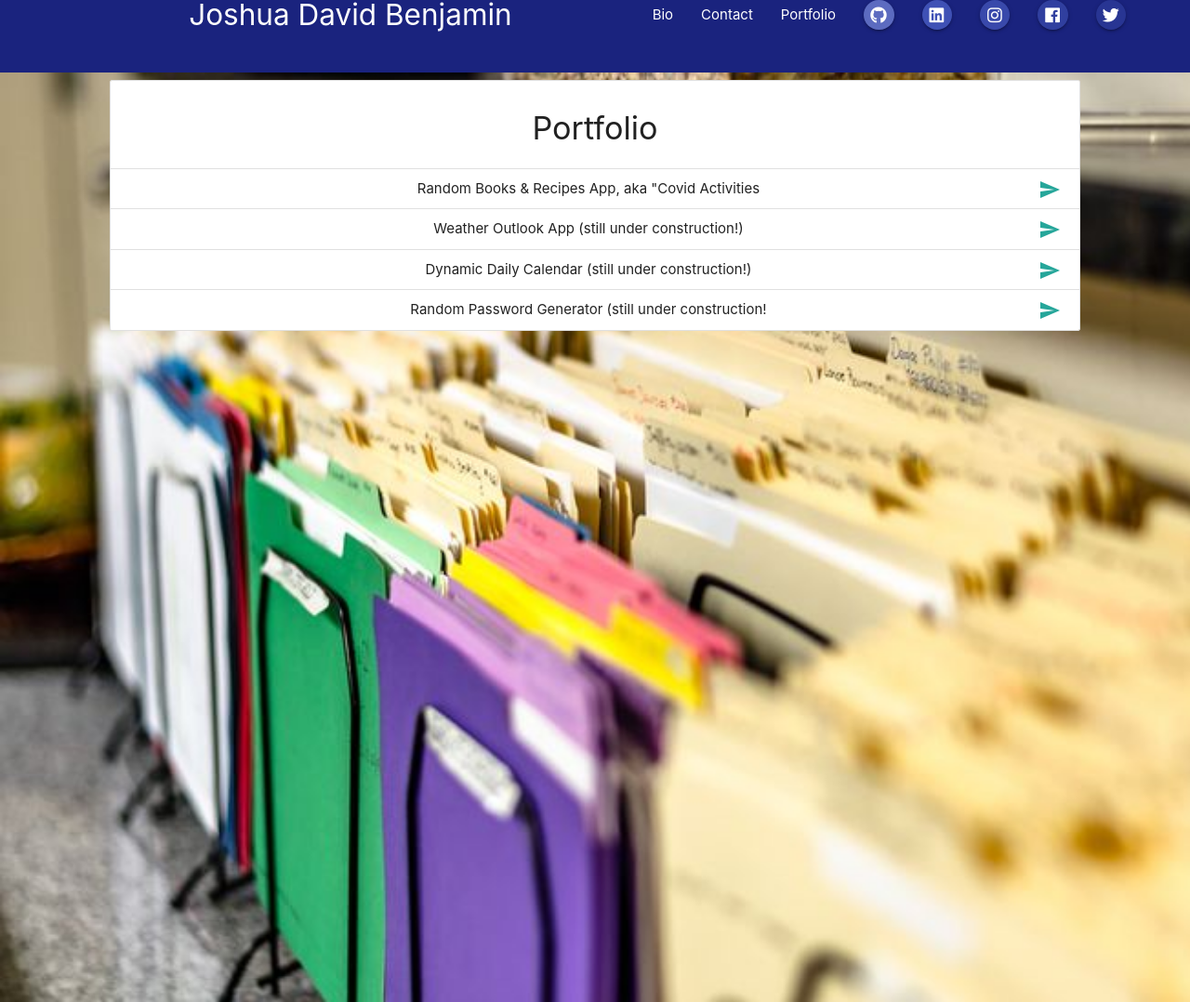
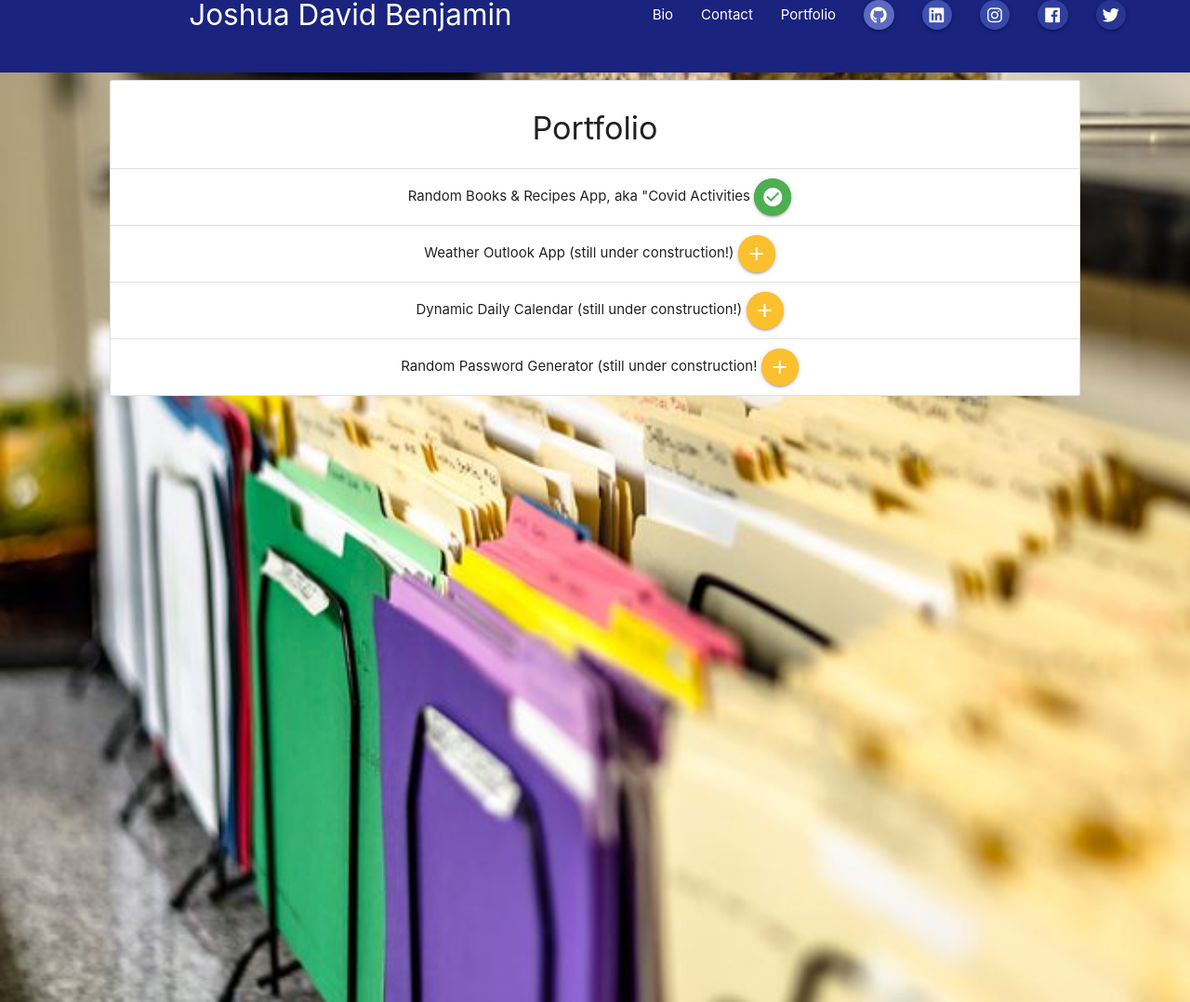
Before and after one commit to jbenj-upenn/personal-profile-v2020, a plain HTML site: page portfolio.html in a window 1280 px wide. Shown: the whole page at 93% size. Drawn offline with nearby package versions, Linux system fonts and the light colour scheme.

Commit message:
further formatting of portfolio to clarify which projects I consider to be under-construction/in-progress, and those that I'm happy with

```diff
--- a/portfolio.html
+++ b/portfolio.html
@@ -115,24 +115,34 @@
                         <h4>Portfolio</h4>
                     </li>
                     <li class="collection-item">
-                        <div>Random Books & Recipes App, aka "Covid Activities<a
-                                href="https://jbenj-upenn.github.io/CovidActivities/" class="secondary-content"><i
-                                    class="material-icons">send</i></a></div>
+                        <div>Random Books & Recipes App, aka "Covid Activities
+                                <a href="https://jbenj-upenn.github.io/CovidActivities/" class="btn-floating green pulse">
+                                    <i class="material-icons ">check_circle</i>
+                                </a>
+                            </a>
+                        </div>
                     </li>
                     <li class="collection-item">
-                        <div>Weather Outlook App (still under construction!)<a
-                                href="https://jbenj-upenn.github.io/WeatherOutlook_6/" class="secondary-content"><i
-                                    class="material-icons">send</i></a></div>
+                        <div>Weather Outlook App (still under construction!)
+                                <a href="https://jbenj-upenn.github.io/WeatherOutlook_6/" class="btn-floating yellow darken-2 pulse">
+                                    <i class="material-icons ">add</i>
+                                </a>
+                            </div>
                     </li>
                     <li class="collection-item">
-                        <div>Dynamic Daily Calendar (still under construction!)<a
-                                href="https://jbenj-upenn.github.io/jbenj-upenn-DynamicDailyCalendar_05.v2/"
-                                class="secondary-content"><i class="material-icons">send</i></a></div>
+                        <div>Dynamic Daily Calendar (still under construction!)
+                            <a href="https://jbenj-upenn.github.io/jbenj-upenn-DynamicDailyCalendar_05.v2/" class="btn-floating yellow darken-2 pulse">
+                                <i class="material-icons ">add</i>
+                            </a>
+                        </div>
                     </li>
                     <li class="collection-item">
-                        <div>Random Password Generator (still under construction!<a
-                                href="https://jbenj-upenn.github.io/RandomPasswordGen.EffYourSecurity/"
-                                class="secondary-content"><i class="material-icons center-align">send</i></a></div>
+                        <div>Random Password Generator (still under construction!
+                            <a href="https://jbenj-upenn.github.io/RandomPasswordGen.EffYourSecurity/" class="btn-floating yellow darken-2 pulse">
+                                <i class="material-icons ">add</i>
+                            </a>
+                        </div>
+
                     </li>
                 </ul>
             </div>
```
